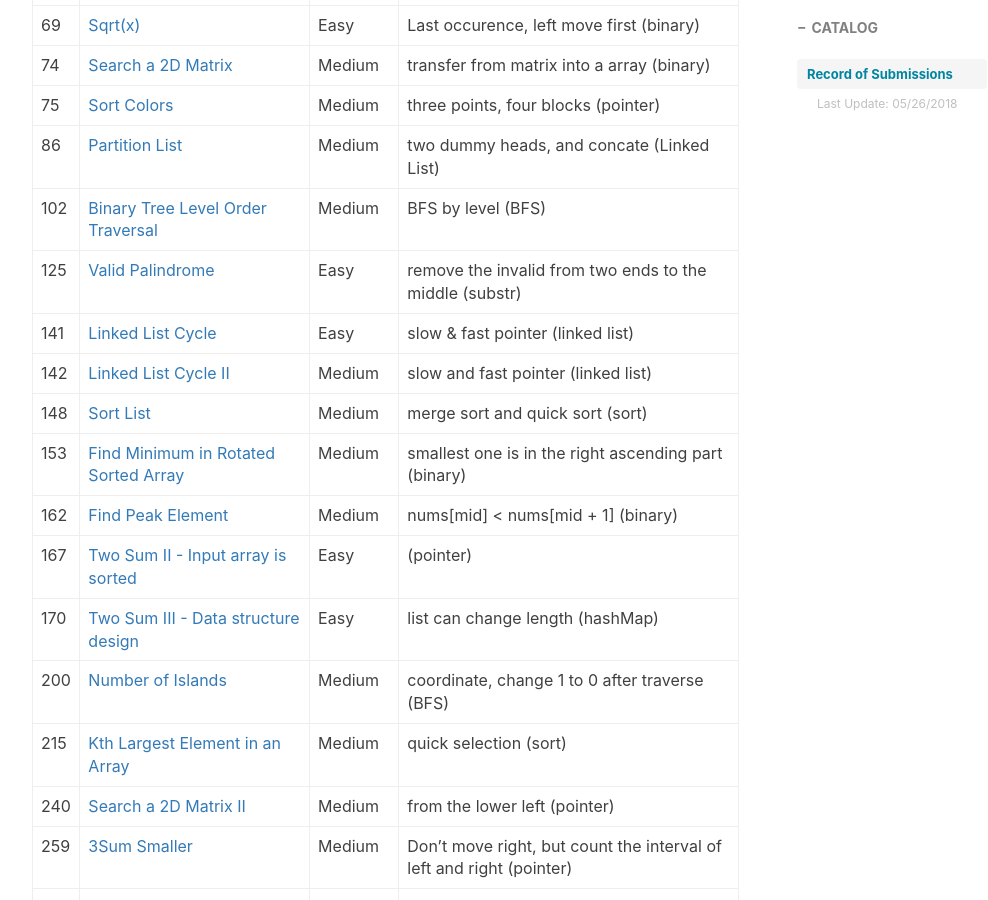
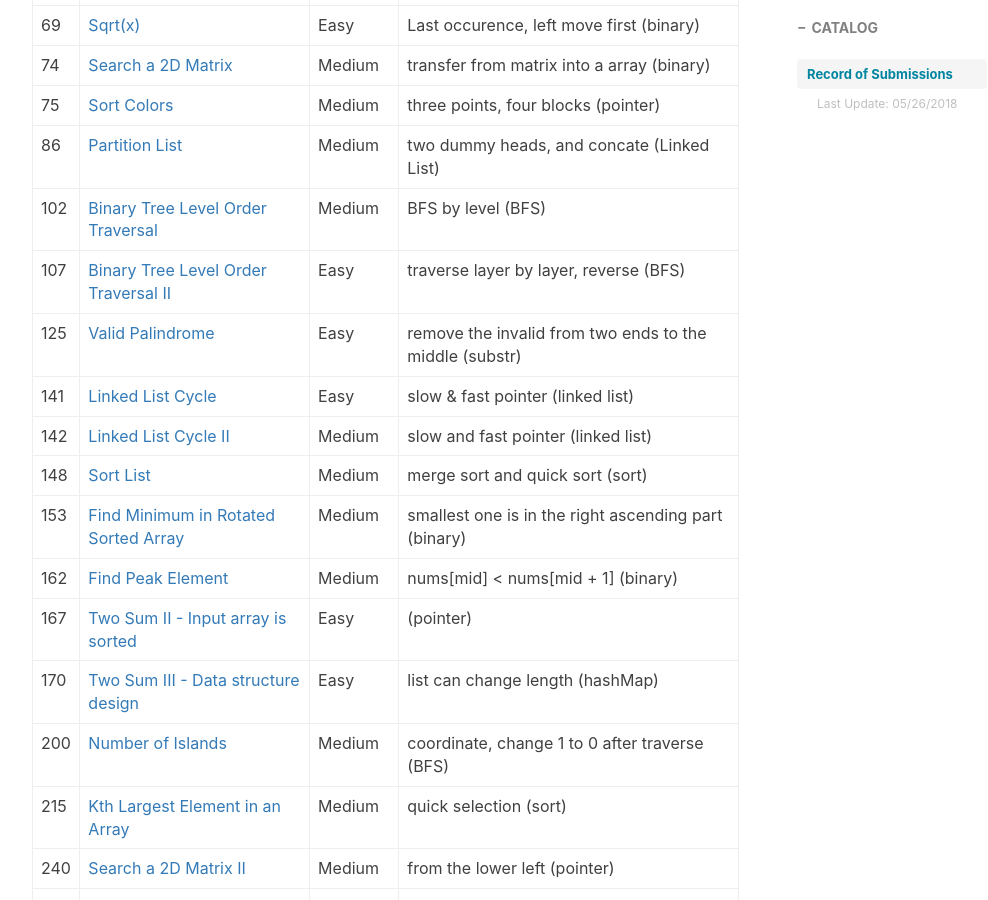
Before and after one commit to ly16/ly16.github.io, a Jekyll site: the page built from _posts/2018-05-18-leetcode-record-round1.md, in a window 1280 px wide and 900 px high, scrolled down 1173 px. Shown: the whole window, without its empty margins (233-1221 px from the left). Built offline with Jekyll 4.4.1, drawn with Linux system fonts in a browser that asks for light colours; nearby versions of some CDN libraries; comment, search, counter and statistics services are not loaded.

Commit message:
Update 2018-05-18-leetcode-record-round1.md

```diff
--- a/_posts/2018-05-18-leetcode-record-round1.md
+++ b/_posts/2018-05-18-leetcode-record-round1.md
@@ -31,6 +31,7 @@ tags:
 |75|[Sort Colors](https://github.com/ly16/LC-Practice/blob/master/Rainbow%20Sort.java)|Medium|three points, four blocks (pointer)|
 |86|[Partition List](https://github.com/ly16/LC-Practice/blob/master/Partition%20Linked%20List.java)|Medium|two dummy heads, and concate (Linked List)|
 |102|[Binary Tree Level Order Traversal](https://github.com/ly16/LC-Practice/blob/master/Get%20Keys%20In%20Binary%20Tree%20Layer%20By%20Layer.java)|Medium|BFS by level (BFS)|
+|107|[Binary Tree Level Order Traversal II](https://github.com/ly16/LC-Practice/blob/master/Binary%20Tree%20Level%20Order%20Traversal%20II.java)|Easy|traverse layer by layer, reverse (BFS)|
 |125|[Valid Palindrome](https://github.com/ly16/LC-Practice/blob/master/Valid%20palindrome.java)|Easy|remove the invalid from two ends to the middle (substr)|
 |141|[Linked List Cycle](https://github.com/ly16/LC-Practice/blob/master/Check%20If%20Linked%20List%20Has%20A%20Cycle.java)|Easy|slow & fast pointer (linked list)|
 |142|[Linked List Cycle II](https://github.com/ly16/LC-Practice/blob/master/Linked%20List%20Cycle%20II.java)|Medium|slow and fast pointer (linked list)|
```
